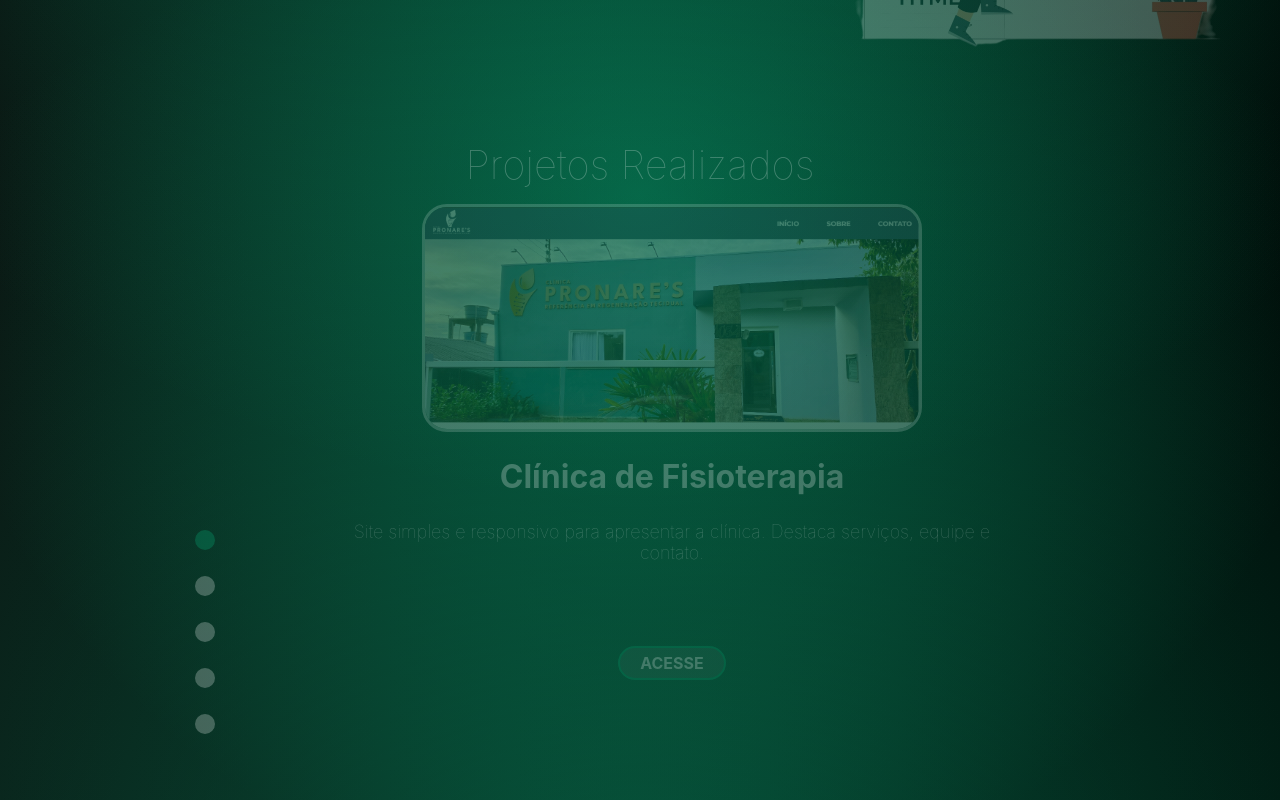
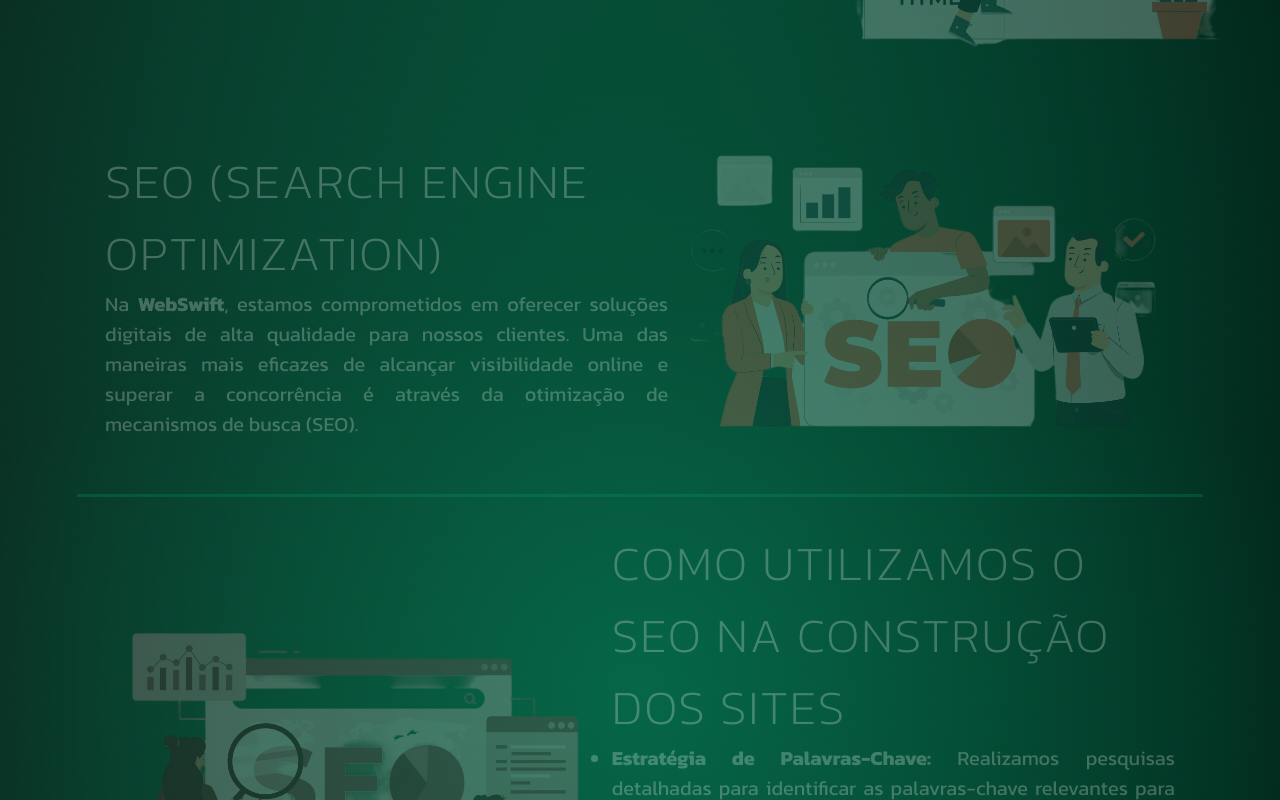
Before and after one commit to Daniel-Possamai/myLandPagePrincipal, a React (Create React App) app: page / in a window 1280 px wide. Shown: the part 1080-1880 px from the top of the page. Built offline with nearby package versions, Linux system fonts and the light colour scheme; a web font is replaced by a local one.

Commit message:
Adicionado novamente o componente SEO para a pagina home

```diff
--- a/src/pages/home/home.scss
+++ b/src/pages/home/home.scss
@@ -1,11 +1,11 @@
 //Animação de entrada FadeIn
-.hero, .objectpage, .slider, .forms, .faaq {
+.hero, .objectpage, .slider, .forms, .faaq, .seo {
     opacity: 0;
     // transform: translateY(20px);
     transition: opacity 3s ease-out, transform 3s ease-out;
 }
 
-.hero.animate, .objectpage.animate, .slider.animate, .forms.animate, .faaq.animate {
+.hero.animate, .objectpage.animate, .slider.animate, .forms.animate, .faaq.animate, .seo.animate {
     opacity: 1;
     // transform: translateY(0);
 }
--- a/src/pages/home/home.tsx
+++ b/src/pages/home/home.tsx
@@ -42,6 +42,7 @@
     const { ref: sliderRef, inView: sliderInView } = useInView({ triggerOnce: true });
     const { ref: formsRef, inView: formsInView } = useInView({ triggerOnce: true });
     const { ref: faaqRef, inView: faaqInView } = useInView({ triggerOnce: true });
+    const { ref: seoRef, inView: seoInView } = useInView({ triggerOnce: true });
 
 
 
@@ -56,6 +57,9 @@
                 </div>
                 <div ref={objectpageRef} className={`objectpage ${objectpageInView ? 'animate' : ''}`}>
                     <Objectpage />
+                </div>
+                <div ref={seoRef} className={`seo ${seoInView ? 'animate' : ''}`}>
+                    <Seo />
                 </div>
                 <div ref={sliderRef} className={`slider ${sliderInView ? 'animate' : ''}`}>
                     <Slider slides={SliderData} />
--- a/src/pages/socials/social.tsx
+++ b/src/pages/socials/social.tsx
@@ -18,20 +18,20 @@
             <span></span>
         </div> */}
 
-        <ul>
+        <ul className='lista-links'>
             <li>
-                <a href="https://wa.me/5549920029" target="_blank">Entre em contato</a>
+                <a href="https://wa.me/5549920029" target="_blank" rel="noreferrer">Entre em contato</a>
             </li>
             <li>
-                <a href="https://spotify.link/GKor3U167Jb" target="_blank">Playlist para treinar </a>
+                <a href="https://spotify.link/GKor3U167Jb" target="_blank" rel="noreferrer">Playlist para treinar </a>
             </li>
         </ul>
         <div id="socialLinks-socials">
-            <a href="https://www.instagram.com/webswift/" target="_blank">
+            <a href="https://www.instagram.com/webswift/" target="_blank" rel="noreferrer">
             </a>
         </div>
         <footer className='footer-socials'>
-            <a href="https://wa.me/49998241133" target="_blank">Desenvolvido por <span>WebSwift</span></a>
+            <a href="https://wa.me/49998241133" target="_blank" rel="noreferrer">Desenvolvido por <span>WebSwift</span></a>
         </footer>
     </div>
         </div>
--- a/src/pages/socials/socials.scss
+++ b/src/pages/socials/socials.scss
@@ -8,10 +8,6 @@
 }
 
 
-body *{
-    font-family: "Inter", sans-serif;
-    color: var(--textColor);
-}
 
 #container-social{
     width: 100%;
@@ -104,7 +100,7 @@
 
 /* Lista de links */
 
-ul{
+.lista-links{
     list-style: none;
     display: flex;
     flex-direction: column;
@@ -112,7 +108,7 @@
     padding: 24px 0;
 }
 
-ul li a{
+.lista-links li a{
     padding: 16px;
     display: flex;
     gap: 5px;
@@ -127,7 +123,7 @@
     transition: .3s;
 }
 
-ul li a:hover {
+.lista-links li a:hover {
     background: var(--strokeColor);
     border: 1.5px solid var(--textColor);
 }
@@ -179,11 +175,7 @@
 
 
 @media (max-width: 700px){
-    body{
 
-        height: 100vh;
-
-    }
     .footer-socials{
         font-size: 12px;
     }
```
